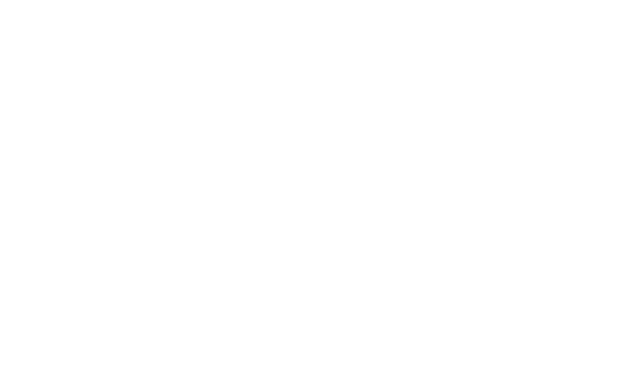
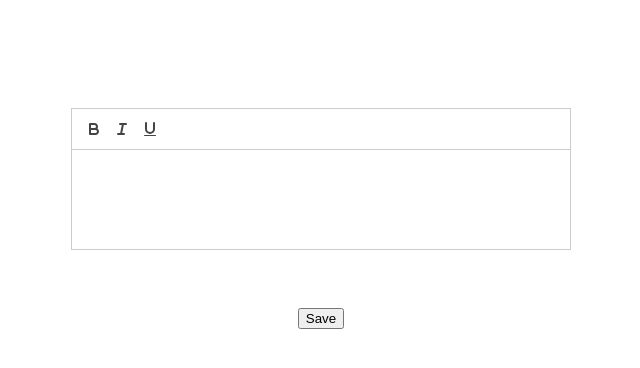
Before and after one commit to SankalpKokare/React-FrontendTask, a React (Vite) app: page /texteditor in a window 1280 px wide. Before the commit this address had no page. Shown: the top 368 px of the page, without its empty margins (319-959 px from the left). Built offline with nearby package versions, Linux system fonts and the light colour scheme.

Commit message:
added rich text editor and added reducer setRichText

```diff
--- a/package.json
+++ b/package.json
@@ -16,6 +16,7 @@
     "@reduxjs/toolkit": "^2.2.5",
     "react": "^18.2.0",
     "react-dom": "^18.2.0",
+    "react-quill": "^2.0.0",
     "react-redux": "^9.1.2",
     "react-router-dom": "^6.23.1",
     "react-spring": "^9.7.3",
--- a/src/App.tsx
+++ b/src/App.tsx
@@ -2,6 +2,7 @@
 import Counter from "./Components/Counter/Counter";
 import { BrowserRouter, Routes, Route } from "react-router-dom";
 import UserData from "./Components/UserData/UserData";
+import RichTextEditor from "./Components/TextEditor/RichTextEditor";
 
 function App() {
   return (
@@ -9,6 +10,7 @@
       <Routes>
         <Route path="/" element={<Counter />} />
         <Route path="/userdata" element={<UserData />} />
+        <Route path="/texteditor" element={<RichTextEditor />} />
       </Routes>
     </BrowserRouter>
   );
--- /dev/null
+++ b/src/Components/TextEditor/RichTextEditor.css
@@ -0,0 +1,13 @@
+.editor-container {
+  display: flex;
+  flex-direction: column;
+  height: 100vh;
+  align-items: center;
+
+}
+
+.editor-input {
+  height: 100px;
+  width: 500px;
+  margin: 100px;
+}
--- /dev/null
+++ b/src/Components/TextEditor/RichTextEditor.tsx
@@ -0,0 +1,48 @@
+import { useEffect, useState } from "react";
+import ReactQuill from "react-quill";
+import "react-quill/dist/quill.snow.css";
+import "./RichTextEditor.css";
+import { useDispatch, useSelector } from "react-redux";
+import { setRichText } from "../UserData/FormSlice";
+
+function RichTextEditor() {
+  const [value, setValue] = useState("");
+  const dispatch = useDispatch();
+
+  const formData = useSelector((state: any) => state.form.editorData);
+
+  useEffect(() => {
+    if (!formData) {
+      return;
+    }
+    setValue(formData);
+  }, []);
+
+  const modules = {
+    toolbar: [["bold", "italic", "underline"]],
+  };
+
+  function handleSave() {
+    dispatch(setRichText(value));
+  }
+
+  function handleChange(value: string) {
+    setValue(value);
+    console.log(value);
+  }
+
+  return (
+    <div className="editor-container">
+      <ReactQuill
+        theme="snow"
+        value={value}
+        onChange={(e) => handleChange(e)}
+        className="editor-input"
+        modules={modules}
+      />
+      <button onClick={handleSave}>Save</button>
+    </div>
+  );
+}
+
+export default RichTextEditor;
--- a/src/Components/UserData/FormSlice.ts
+++ b/src/Components/UserData/FormSlice.ts
@@ -2,26 +2,36 @@
 
 const getInitialState = () => {
   const storedFormData = localStorage.getItem("formData");
-  return storedFormData
-    ? JSON.parse(storedFormData)
-    : {
-        userDate: { firstName: "", lastName: "", phoneNumber: "", email: "" },
-      };
+  const storedEditorData = localStorage.getItem("editorData");
+  return {
+    data: storedFormData
+      ? JSON.parse(storedFormData)
+      : {
+          userDate: { firstName: "", lastName: "", phoneNumber: "", email: "" },
+        },
+    editorData: storedEditorData ? storedEditorData : "",
+  };
 };
 
 export const formSlice = createSlice({
   name: "form",
-  initialState: {
-    data: getInitialState(),
-  },
+  initialState: getInitialState(),
   reducers: {
     setFormData: (state, action) => {
       state.data = action.payload;
       localStorage.setItem("formData", JSON.stringify(state.data));
+      localStorage.setItem("editorData", JSON.stringify(state.data));
+    },
+    setRichText: (state, action) => {
+      const cleanedData = action.payload.replace(/<\/?[^>]+(>|$)/g, "");
+      state.editorData = action.payload.replace(/<\/?p>/g, "");
+      state.data = JSON.parse(cleanedData);
+      localStorage.setItem("editorData", state.editorData);
+      localStorage.setItem("formData", cleanedData);
     },
   },
 });
 
-export const { setFormData } = formSlice.actions;
+export const { setFormData, setRichText } = formSlice.actions;
 
 export default formSlice.reducer;
```
Also changed, not shown: 1 other file (tests, documents, lock files or other folders).
